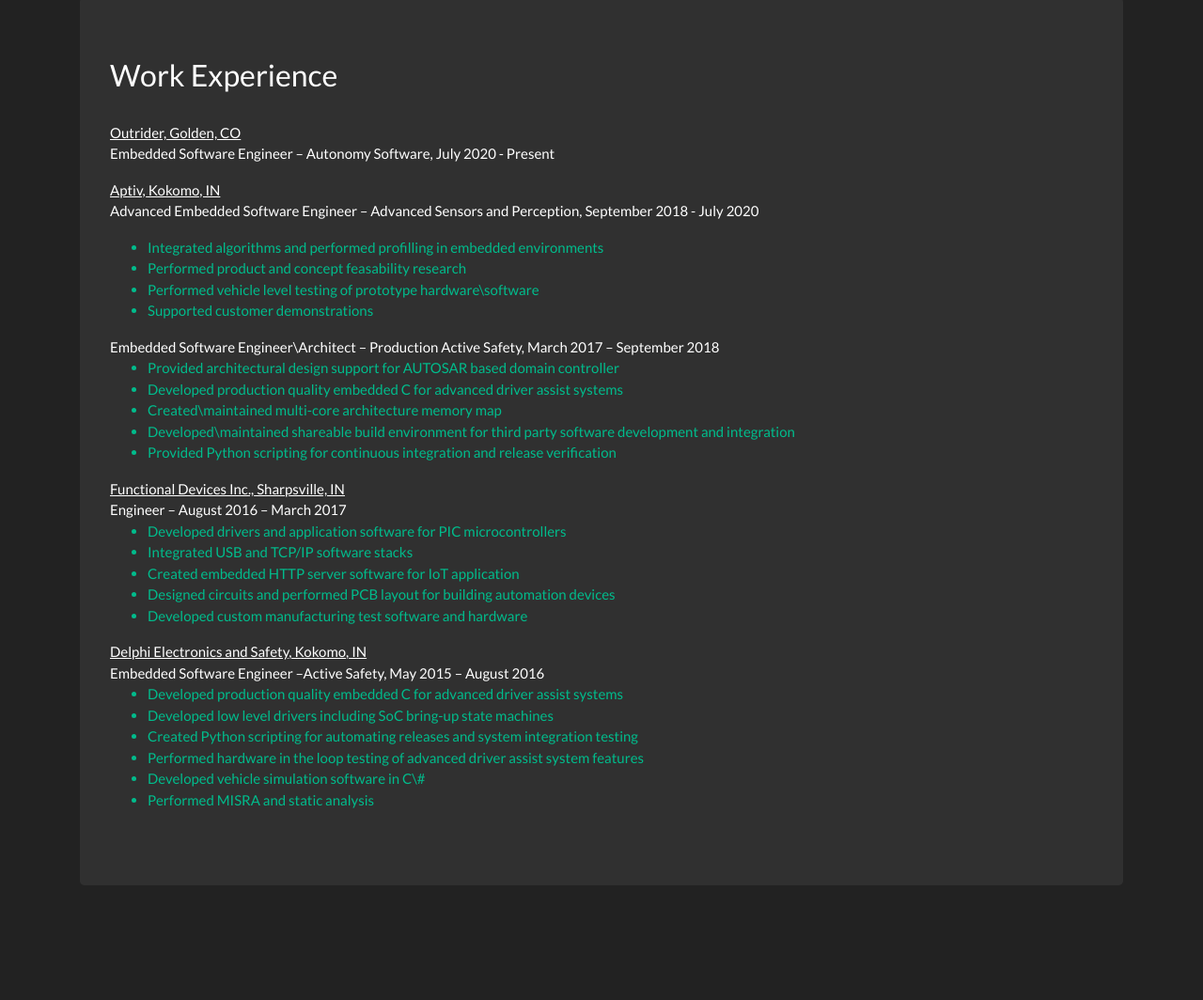
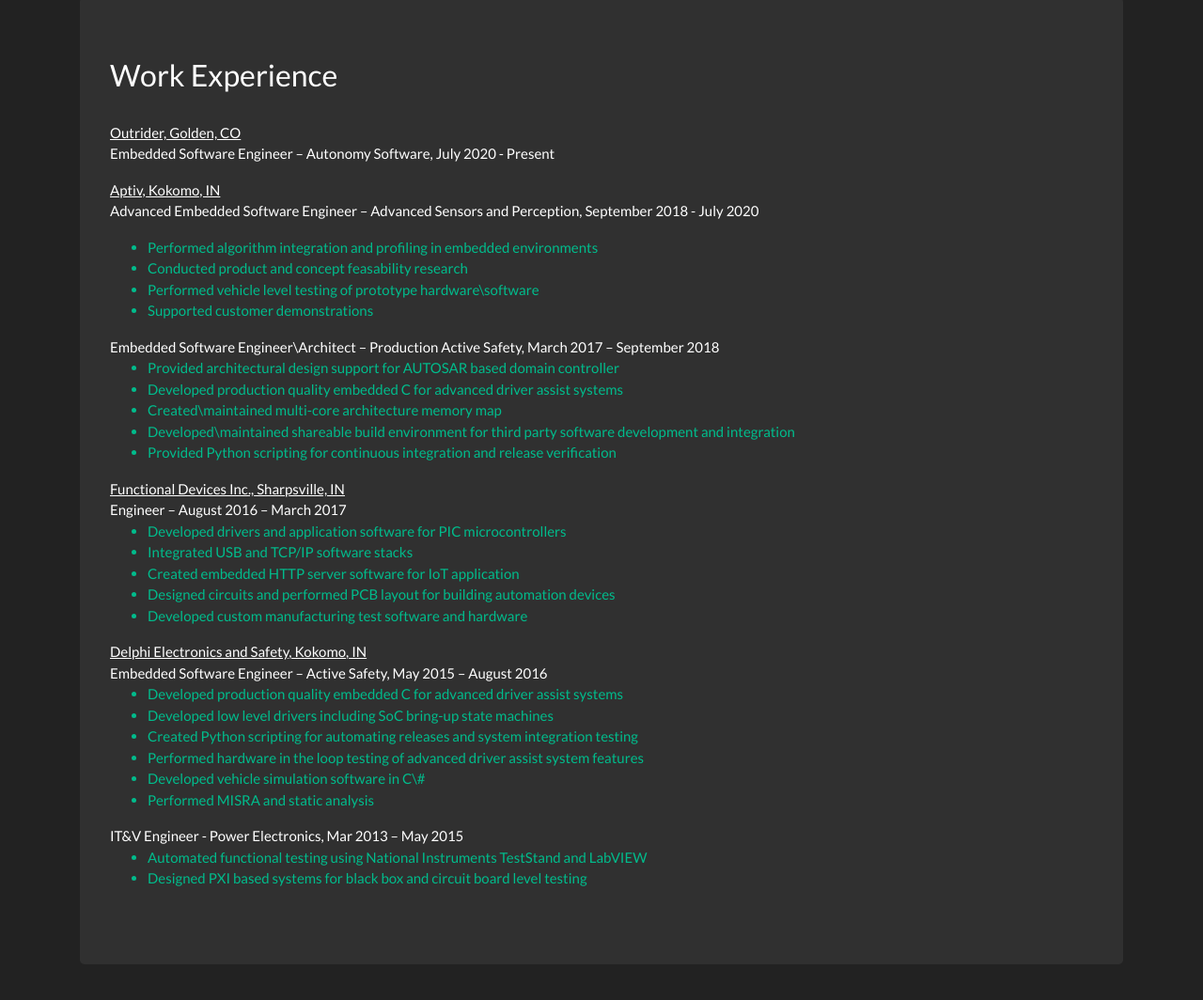
Before and after one commit to djaenicke/djaenicke.github.io, a plain HTML site: page work_experience.html in a window 1280 px wide. Shown: the part 100-1164 px from the top of the page at 94% size. Drawn offline with nearby package versions, Linux system fonts and the light colour scheme.

Commit message:
Update work_experience.html

```diff
--- a/work_experience.html
+++ b/work_experience.html
@@ -58,8 +58,8 @@
       <p><u>Aptiv, Kokomo, IN</u></br>
       Advanced Embedded Software Engineer – Advanced Sensors and Perception, September 2018 - July 2020
       <ul class="text-success">
-        <li> Integrated algorithms and performed profilling in embedded environments </li>
-        <li> Performed product and concept feasability research </li>
+        <li> Performed algorithm integration and profiling in embedded environments </li>
+        <li> Conducted product and concept feasability research </li>
         <li> Performed vehicle level testing of prototype hardware\software </li>
         <li> Supported customer demonstrations </li>
       </ul>
@@ -80,7 +80,7 @@
         <li> Developed custom manufacturing test software and hardware </li>
       </ul>
       <u>Delphi Electronics and Safety, Kokomo, IN</u></br>
-      Embedded Software Engineer –Active Safety, May 2015 – August 2016
+      Embedded Software Engineer – Active Safety, May 2015 – August 2016
       <ul class="text-success">
         <li> Developed production quality embedded C for advanced driver assist systems </li>
         <li> Developed low level drivers including SoC bring-up state machines </li>
@@ -89,6 +89,11 @@
         <li> Developed vehicle simulation software in C\# </li>
         <li> Performed MISRA and static analysis </li>
       </ul>
+      IT&V Engineer - Power Electronics, Mar 2013 – May 2015
+      <ul class="text-success">
+        <li> Automated functional testing using National Instruments TestStand and LabVIEW </li>
+        <li> Designed PXI based systems for black box and circuit board level testing </li>
+      </ul>
   </div>
 </main>
 </body>
```
